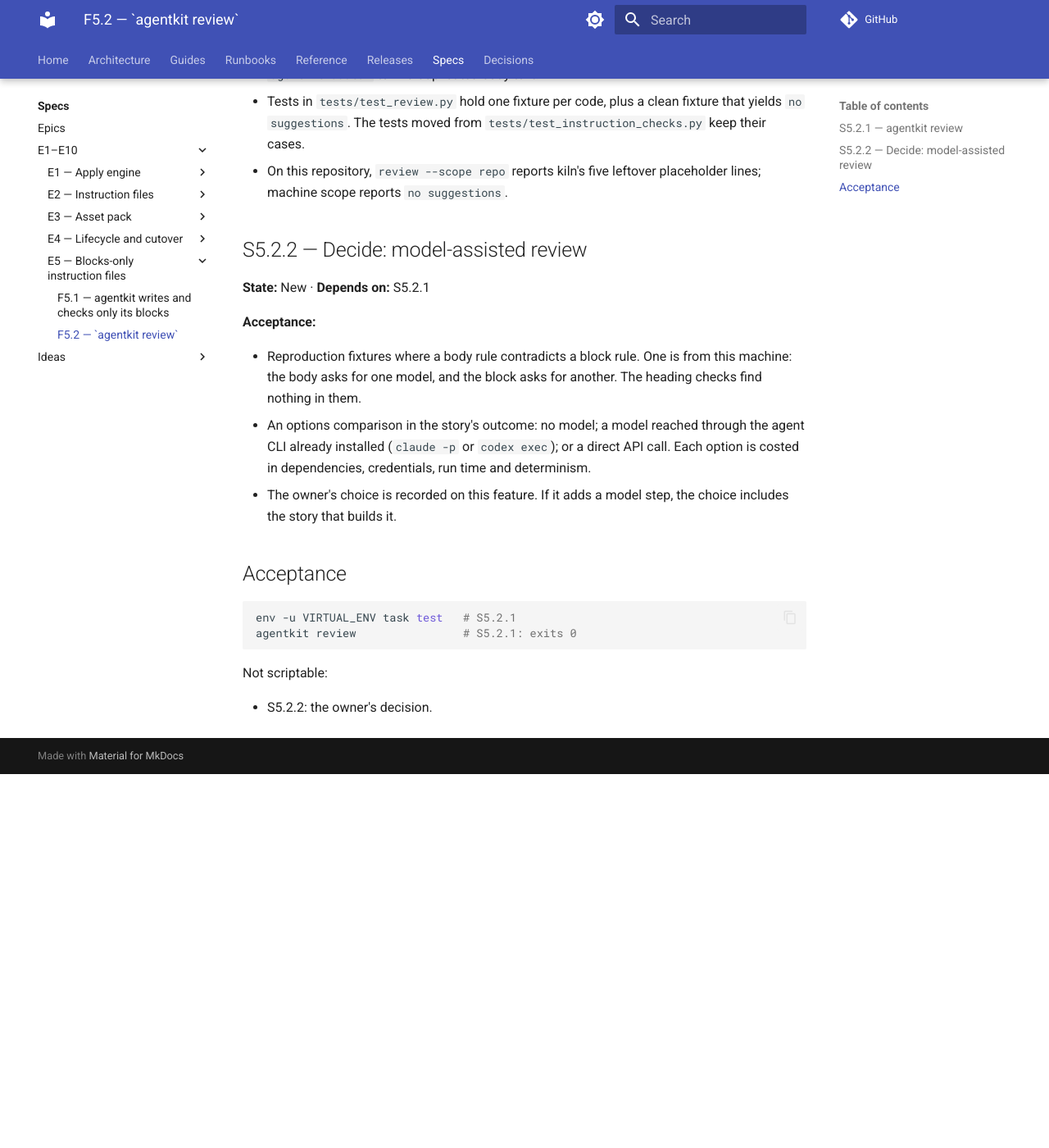
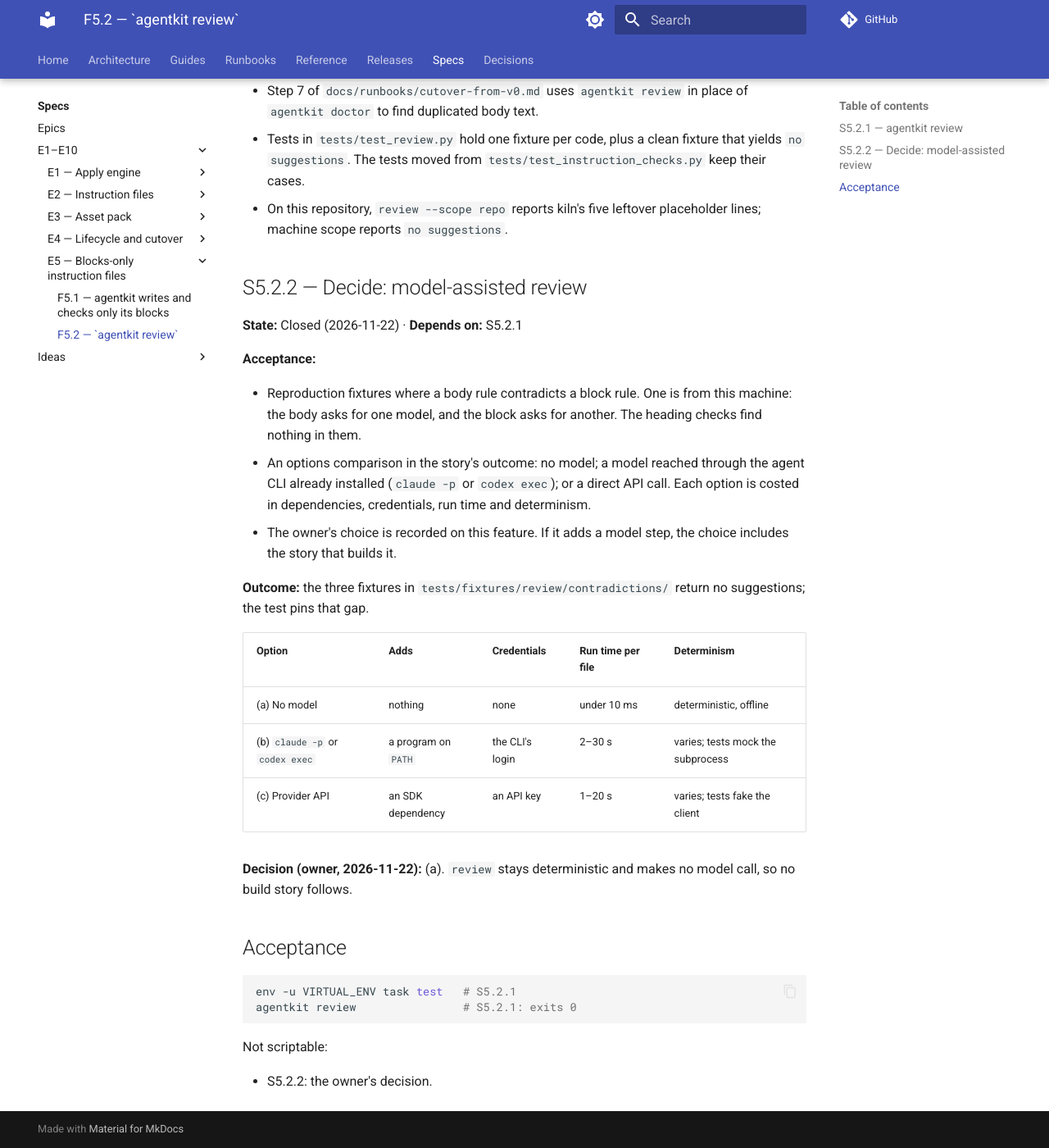
Before and after one commit to rn-tools/agentkit, an MkDocs documentation site: the page built from docs/specs/epics/E5-blocks-only-instruction-files/F5.2-review-command.md, in a window 1280 px wide and 1400 px high, scrolled down 1421 px. Shown: the whole window at 82% size. Built offline with MkDocs 1.6.1 and Material for MkDocs 9.7.7, drawn with Linux system fonts in a browser that asks for light colours; comment, search, counter and statistics services are not loaded; before the commit the page ends 2365 px from its top, so only the background shows below that; some of the changed text lies outside the part shown.

Commit message:
S5.2.2, F5.2 close
Co-Authored-By: Claude Opus 5.5 <noreply@anthropic.com>

````diff
--- a/docs/specs/epics/E5-blocks-only-instruction-files/F5.2-review-command.md
+++ b/docs/specs/epics/E5-blocks-only-instruction-files/F5.2-review-command.md
@@ -2,20 +2,21 @@
 
 |  |  |
 | -- | -- |
-| **State** | Active |
+| **State** | Closed |
 | **Parent** | [E5](index.md) |
 | **Iteration** | [Release 2](../../../releases/release-2/index.md) |
 | **Start Date** | 2026-11-22 |
+| **Closed Date** | 2026-11-22 |
 | **Predecessors** | [F5.1](F5.1-blocks-only.md) |
 
 <!-- BEGIN derived stories -->
 
-**Stories:** 1 New · 1 Closed
+**Stories:** 2 Closed
 
 | Story | State | Depends on |
 | -- | -- | -- |
 | [S5.2.1 — `agentkit review`](#s521-agentkit-review) | Closed (2026-11-22) | — |
-| [S5.2.2 — Decide: model-assisted review](#s522-decide-model-assisted-review) | New | S5.2.1 |
+| [S5.2.2 — Decide: model-assisted review](#s522-decide-model-assisted-review) | Closed (2026-11-22) | S5.2.1 |
 
 <!-- END derived stories -->
 
@@ -60,7 +61,7 @@ gate runs it.
 
 ## S5.2.2 — Decide: model-assisted review
 
-**State:** New · **Depends on:** S5.2.1
+**State:** Closed (2026-11-22) · **Depends on:** S5.2.1
 
 **Acceptance:**
 
@@ -74,6 +75,18 @@ gate runs it.
 - The owner's choice is recorded on this feature. If it adds a model step, the
   choice includes the story that builds it.
 
+**Outcome:** the three fixtures in `tests/fixtures/review/contradictions/`
+return no suggestions; the test pins that gap.
+
+| Option | Adds | Credentials | Run time per file | Determinism |
+| -- | -- | -- | -- | -- |
+| (a) No model | nothing | none | under 10 ms | deterministic, offline |
+| (b) `claude -p` or `codex exec` | a program on `PATH` | the CLI's login | 2–30 s | varies; tests mock the subprocess |
+| (c) Provider API | an SDK dependency | an API key | 1–20 s | varies; tests fake the client |
+
+**Decision (owner, 2026-11-22):** (a). `review` stays deterministic and makes no
+model call, so no build story follows.
+
 ## Acceptance
 
 ```bash
````
Also changed, not shown: docs/releases/release-2/index.md (+1 -1 lines), docs/specs/epics/E5-blocks-only-instruction-files/_briefs/S5.2.2.md (deleted, +0 -124 lines), docs/specs/epics/E5-blocks-only-instruction-files/index.md (+1 -1 lines), docs/specs/epics/index.md (+1 -1 lines), docs/specs/index.md (+1 -1 lines), 4 other files.
